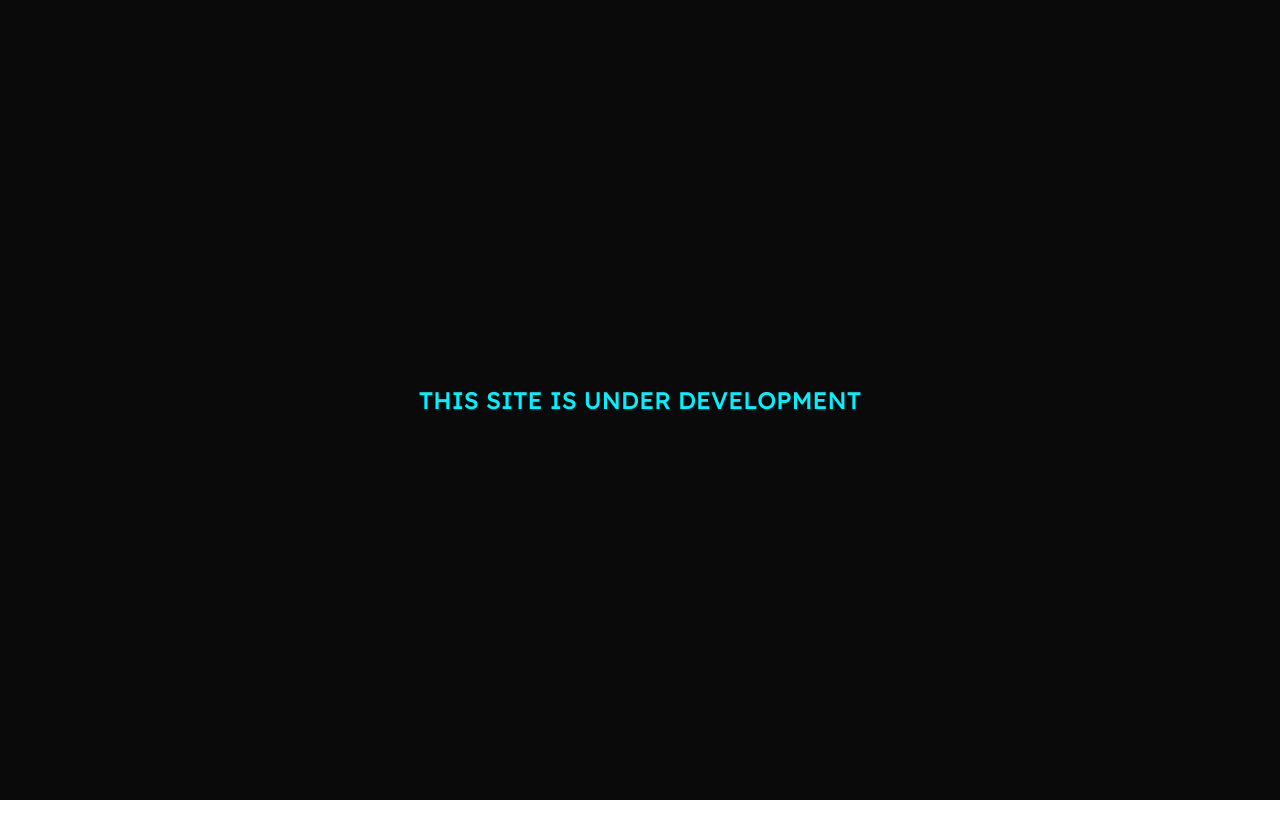
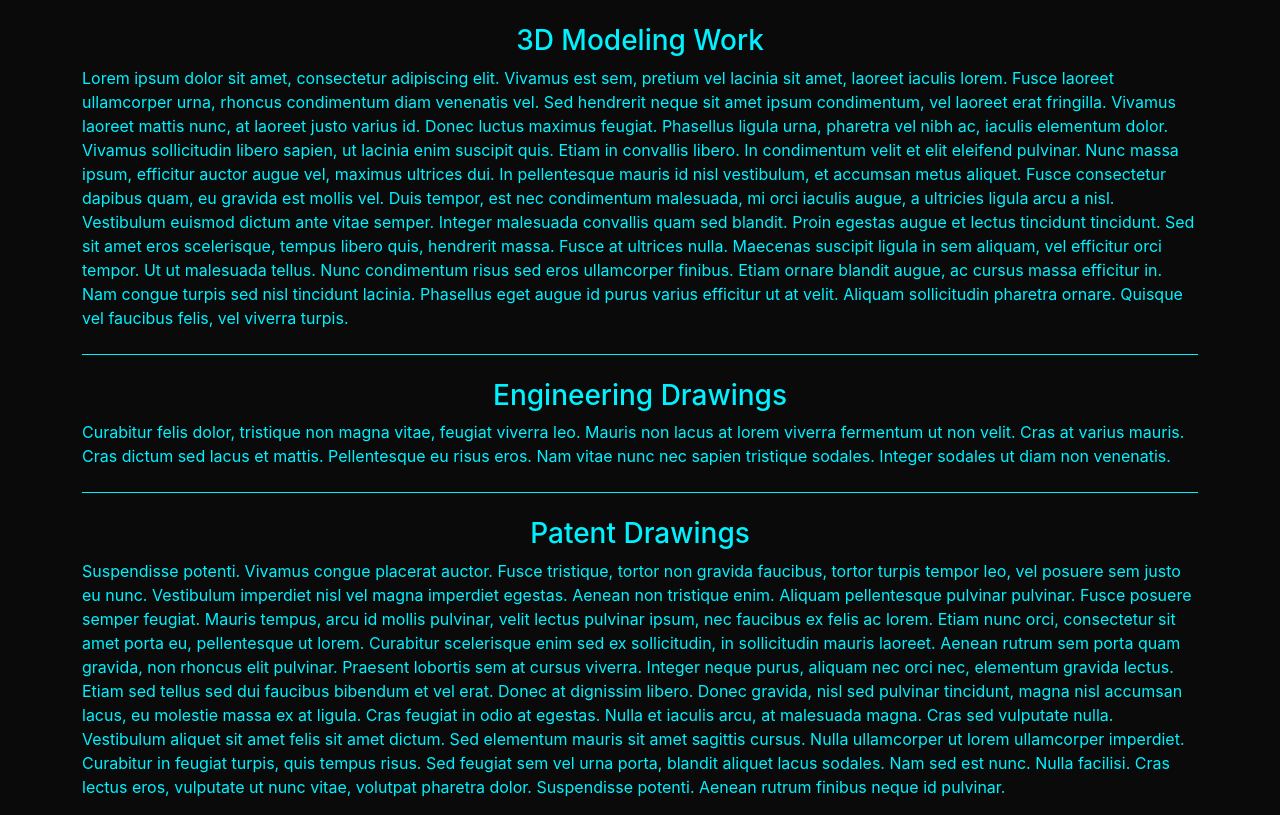
Before and after one commit to jado66/worksite, a Next.js app: page /engineering in a window 1280 px wide. Built offline with nearby package versions, Linux system fonts and the light colour scheme; no server answers.

Commit message:
Added a bunch of pages and some content for the engineering page

```diff
--- a/components/utils/Navbar.jsx
+++ b/components/utils/Navbar.jsx
@@ -56,15 +56,15 @@ export default function Navbar(props){
                             <ul className="dropdown-menu dropdown-menu-dark bg-dark border-brand " aria-labelledby="navbarScrollingDropdown">
                                 <li><h6 class="dropdown-header text-brand text-center">Software Solutions</h6></li>
                                 <li><hr className="dropdown-divider bg-brand mt-0 mx-3"/></li>
-                                <li><a className="dropdown-item text-brand" href="#">Web Applications</a></li>
-                                <li><a className="dropdown-item text-brand" href="#">Desktop Applications</a></li>
-                                <li><a className="dropdown-item text-brand" href="#">Mobile Applications</a></li>
+                                <li><Link className="dropdown-item text-brand" href="/apps/web">Web Applications</Link></li>
+                                <li><Link className="dropdown-item text-brand" href="/apps/desktop">Desktop Applications</Link></li>
+                                <li><Link className="dropdown-item text-brand" href="/apps/mobile">Mobile Applications</Link></li>
 
                                 <li><hr className="dropdown-divider bg-brand "/></li>
                                 <li><h6 class="dropdown-header text-brand text-center">High Tech Software</h6></li>
                                 <li><hr className="dropdown-divider bg-brand mt-0 mx-3"/></li>
-                                <li><a className="dropdown-item text-brand" href="#">Quantum Computing</a></li>
-                                <li><a className="dropdown-item text-brand" href="#">Blockchain/Crypto Apps</a></li>
+                                <li><Link className="dropdown-item text-brand" href="/high-tech/quantum-computing">Quantum Computing</Link></li>
+                                <li><Link className="dropdown-item text-brand" href="/high-tech/blockchain-&-crypto">Blockchain/Crypto Apps</Link></li>
 
                             </ul>
                         </li>
--- /dev/null
+++ b/pages/apps/desktop.jsx
@@ -0,0 +1,6 @@
+import UnderConstruction from "../../components/UnderConstruction";
+export default function DesktopApps() {
+  return (
+    <UnderConstruction />
+  );
+}
--- /dev/null
+++ b/pages/apps/mobile.jsx
@@ -0,0 +1,6 @@
+import UnderConstruction from "../../components/UnderConstruction";
+export default function MobileApps() {
+  return (
+    <UnderConstruction />
+  );
+}
--- /dev/null
+++ b/pages/apps/web.jsx
@@ -0,0 +1,6 @@
+import UnderConstruction from "../../components/UnderConstruction";
+export default function WebApps() {
+  return (
+    <UnderConstruction />
+  );
+}
--- a/pages/engineering.jsx
+++ b/pages/engineering.jsx
@@ -1,6 +1,36 @@
-import UnderConstruction from "../components/UnderConstruction";
 export default function Engineering() {
   return (
-    <UnderConstruction />
+    <div className="bg-dark text-light flex-grow-1">
+      <div className="container text-brand">
+        <h1 className="text-center h3 mt-4">3D Modeling Work</h1>
+
+        <p>
+          Lorem ipsum dolor sit amet, consectetur adipiscing elit. Vivamus est sem, pretium vel lacinia sit amet, laoreet iaculis lorem. Fusce laoreet ullamcorper urna, rhoncus condimentum diam venenatis vel. Sed hendrerit neque sit amet ipsum condimentum, vel laoreet erat fringilla. Vivamus laoreet mattis nunc, at laoreet justo varius id. Donec luctus maximus feugiat. Phasellus ligula urna, pharetra vel nibh ac, iaculis elementum dolor. Vivamus sollicitudin libero sapien, ut lacinia enim suscipit quis. Etiam in convallis libero. In condimentum velit et elit eleifend pulvinar. Nunc massa ipsum, efficitur auctor augue vel, maximus ultrices dui. In pellentesque mauris id nisl vestibulum, et accumsan metus aliquet. Fusce consectetur dapibus quam, eu gravida est mollis vel. Duis tempor, est nec condimentum malesuada, mi orci iaculis augue, a ultricies ligula arcu a nisl. Vestibulum euismod dictum ante vitae semper. Integer malesuada convallis quam sed blandit. Proin egestas augue et lectus tincidunt tincidunt.
+
+          Sed sit amet eros scelerisque, tempus libero quis, hendrerit massa. Fusce at ultrices nulla. Maecenas suscipit ligula in sem aliquam, vel efficitur orci tempor. Ut ut malesuada tellus. Nunc condimentum risus sed eros ullamcorper finibus. Etiam ornare blandit augue, ac cursus massa efficitur in. Nam congue turpis sed nisl tincidunt lacinia. Phasellus eget augue id purus varius efficitur ut at velit. Aliquam sollicitudin pharetra ornare. Quisque vel faucibus felis, vel viverra turpis.
+        </p>
+
+        <hr className="bg-brand opacity-100 my-4"/>
+
+        <h1 className="text-center h3">Engineering Drawings</h1>
+
+        <p >
+          Curabitur felis dolor, tristique non magna vitae, feugiat viverra leo. Mauris non lacus at lorem viverra fermentum ut non velit. Cras at varius mauris. Cras dictum sed lacus et mattis. Pellentesque eu risus eros. Nam vitae nunc nec sapien tristique sodales. Integer sodales ut diam non venenatis.
+        </p>
+
+        <hr className="bg-brand opacity-100 my-4"/>
+
+        <h1 className="text-center h3 ">Patent Drawings</h1>
+
+        <p>
+        Suspendisse potenti. Vivamus congue placerat auctor. Fusce tristique, tortor non gravida faucibus, tortor turpis tempor leo, vel posuere sem justo eu nunc. Vestibulum imperdiet nisl vel magna imperdiet egestas. Aenean non tristique enim. Aliquam pellentesque pulvinar pulvinar. Fusce posuere semper feugiat. Mauris tempus, arcu id mollis pulvinar, velit lectus pulvinar ipsum, nec faucibus ex felis ac lorem. Etiam nunc orci, consectetur sit amet porta eu, pellentesque ut lorem. Curabitur scelerisque enim sed ex sollicitudin, in sollicitudin mauris laoreet. Aenean rutrum sem porta quam gravida, non rhoncus elit pulvinar. Praesent lobortis sem at cursus viverra. Integer neque purus, aliquam nec orci nec, elementum gravida lectus. Etiam sed tellus sed dui faucibus bibendum et vel erat. Donec at dignissim libero.
+
+        Donec gravida, nisl sed pulvinar tincidunt, magna nisl accumsan lacus, eu molestie massa ex at ligula. Cras feugiat in odio at egestas. Nulla et iaculis arcu, at malesuada magna. Cras sed vulputate nulla. Vestibulum aliquet sit amet felis sit amet dictum. Sed elementum mauris sit amet sagittis cursus. Nulla ullamcorper ut lorem ullamcorper imperdiet. Curabitur in feugiat turpis, quis tempus risus. Sed feugiat sem vel urna porta, blandit aliquet lacus sodales. Nam sed est nunc. Nulla facilisi. Cras lectus eros, vulputate ut nunc vitae, volutpat pharetra dolor. Suspendisse potenti. Aenean rutrum finibus neque id pulvinar.
+
+        </p>
+
+      </div>
+
+    </div>
   );
 }
```
Also changed, not shown: pages/consulting.jsx (+5 -2 lines), pages/high-tech/blockchain-&-crypto.jsx (added, +7 -0 lines), pages/high-tech/quantum-computing.jsx (added, +7 -0 lines).
